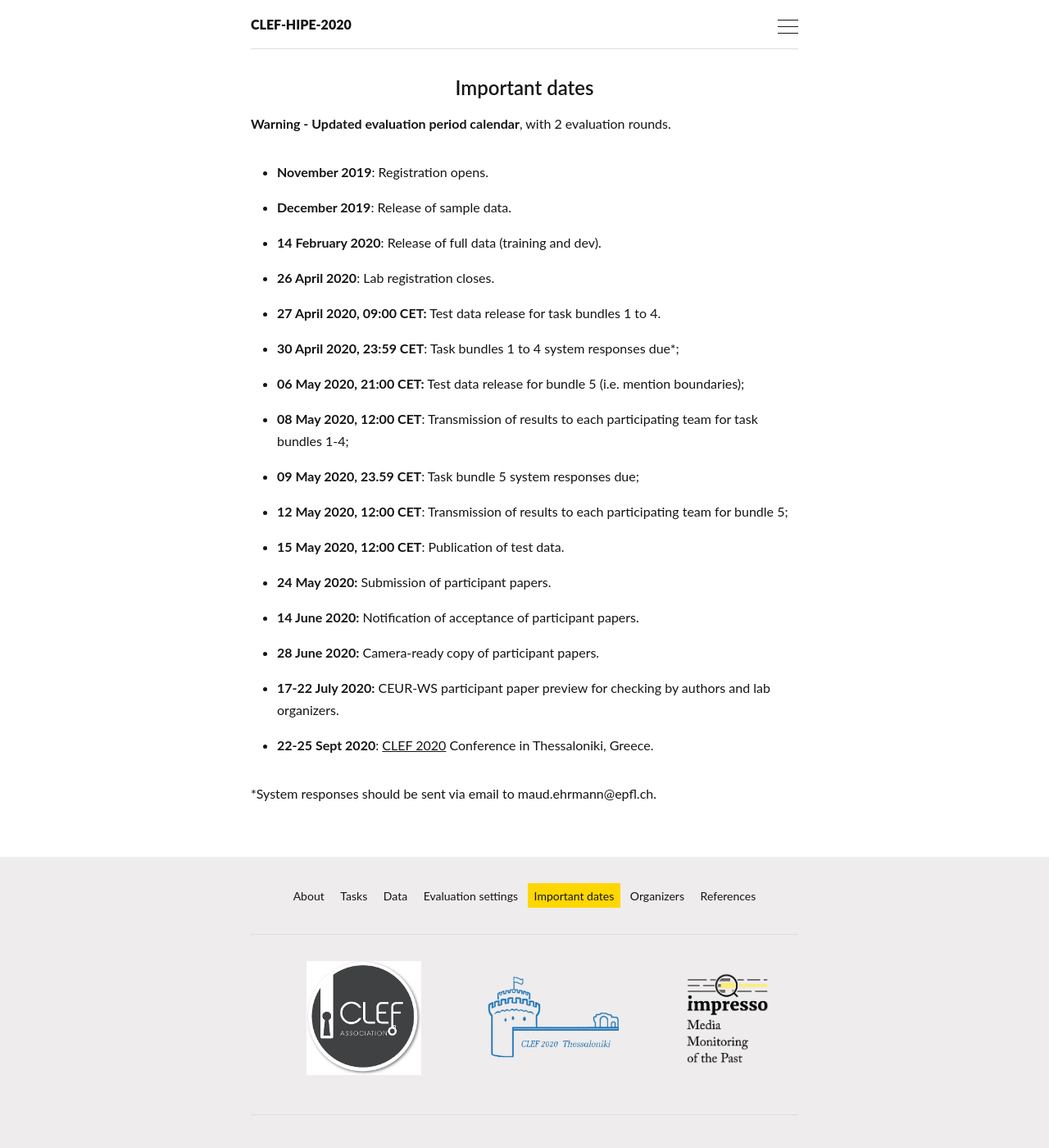
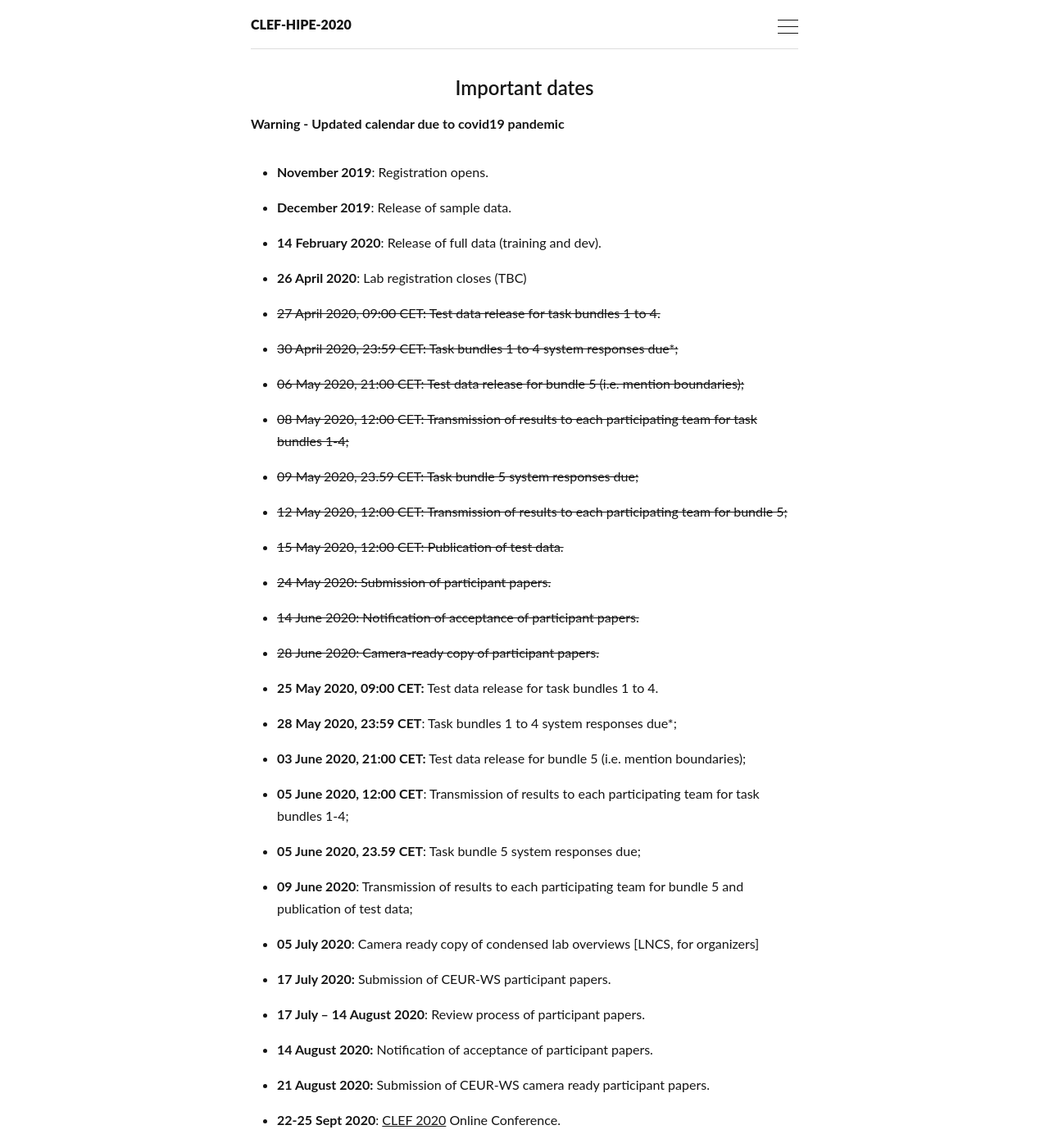
Before and after one commit to impresso/CLEF-HIPE-2020, a Jekyll site: the page built from _pages/dates.md, in a window 1280 px wide and 1400 px high. Shown: the whole window at 82% size. Built offline with Jekyll 4.4.1, drawn with Linux system fonts in a browser that asks for light colours.

Commit message:
update covid calendar

```diff
--- a/_pages/dates.md
+++ b/_pages/dates.md
@@ -6,24 +6,36 @@
 
 ---
 
-**Warning -  Updated evaluation period calendar**, with 2 evaluation rounds.
+
+
+**Warning -  Updated calendar due to covid19 pandemic**
 
 - **November 2019**: Registration opens.
 - **December 2019**: Release of sample data.
 - **14 February 2020**: Release of full data (training and dev).
-- **26 April 2020**: Lab registration closes.
-- **27 April 2020, 09:00 CET:** Test data release for task bundles 1 to 4.
-- **30 April 2020, 23:59 CET**: Task bundles 1 to 4 system responses due*;
-- **06 May 2020, 21:00 CET:** Test data release for bundle 5 (i.e. mention boundaries);
-- **08 May 2020, 12:00 CET**: Transmission of results to each participating team for task bundles 1-4;
-- **09 May 2020, 23.59 CET**: Task bundle 5 system responses due;
-- **12 May 2020, 12:00 CET**: Transmission of results to each participating team for bundle 5;
-- **15 May 2020, 12:00 CET**: Publication of test data.
-- **24 May 2020:**  Submission of participant papers.
-- **14 June 2020:** Notification of acceptance of participant papers.
-- **28 June 2020:** Camera-ready copy of participant papers.
-- **17-22 July 2020:** CEUR-WS participant paper preview for checking by authors and lab organizers.
-- **22-25 Sept 2020**: [CLEF 2020](https://clef2020.clef-initiative.eu/) Conference in Thessaloniki, Greece.
+- **26 April 2020**: Lab registration closes (TBC)
+- ~~27 April 2020, 09:00 CET: Test data release for task bundles 1 to 4.~~
+- ~~30 April 2020, 23:59 CET: Task bundles 1 to 4 system responses due*;~~
+- ~~06 May 2020, 21:00 CET: Test data release for bundle 5 (i.e. mention boundaries);~~
+- ~~08 May 2020, 12:00 CET: Transmission of results to each participating team for task bundles 1-4;~~
+- ~~09 May 2020, 23.59 CET: Task bundle 5 system responses due;~~
+- ~~12 May 2020, 12:00 CET: Transmission of results to each participating team for bundle 5;~~
+- ~~15 May 2020, 12:00 CET: Publication of test data.~~
+- ~~24 May 2020:  Submission of participant papers.~~
+- ~~14 June 2020: Notification of acceptance of participant papers.~~
+- ~~28 June 2020: Camera-ready copy of participant papers.~~
+- **25 May 2020, 09:00 CET:** Test data release for task bundles 1 to 4.
+- **28 May 2020, 23:59 CET**: Task bundles 1 to 4 system responses due*;
+- **03 June 2020, 21:00 CET:** Test data release for bundle 5 (i.e. mention boundaries);
+- **05 June 2020, 12:00 CET**: Transmission of results to each participating team for task bundles 1-4;
+- **05 June 2020, 23.59 CET**: Task bundle 5 system responses due;
+- **09 June 2020**: Transmission of results to each participating team for bundle 5 and publication of test data;
+- **05 July 2020**: Camera ready copy of condensed lab overviews [LNCS, for organizers]
+- **17 July 2020:**  Submission of CEUR-WS participant papers.
+- **17 July – 14 August 2020**: Review process of participant papers.
+- **14 August 2020:** Notification of acceptance of participant papers.
+- **21 August 2020:** Submission of CEUR-WS camera ready participant papers.
+- **22-25 Sept 2020**: [CLEF 2020](https://clef2020.clef-initiative.eu/) Online Conference.
 
 
 
```
Also changed, not shown: _pages/index.md (+1 -1 lines).
